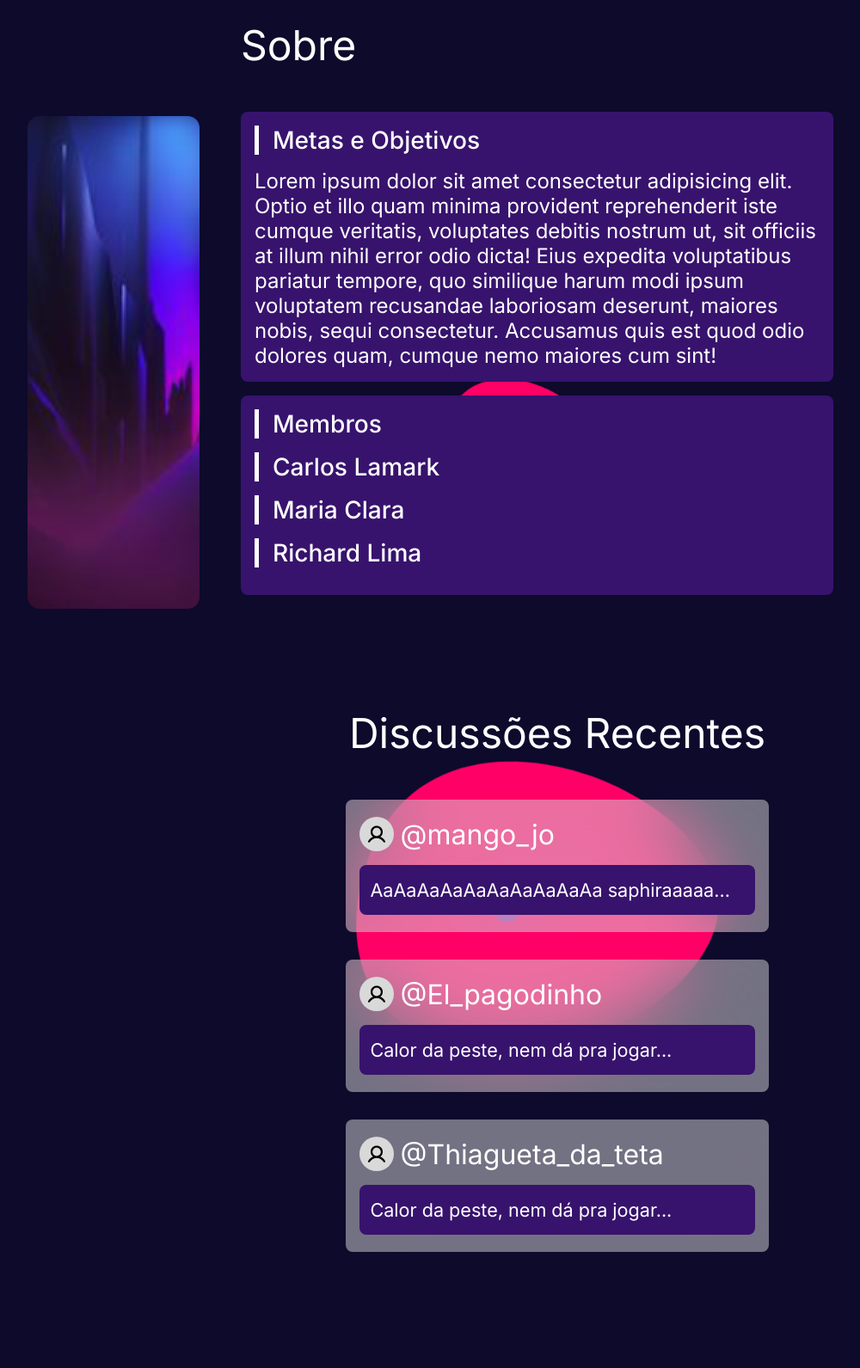
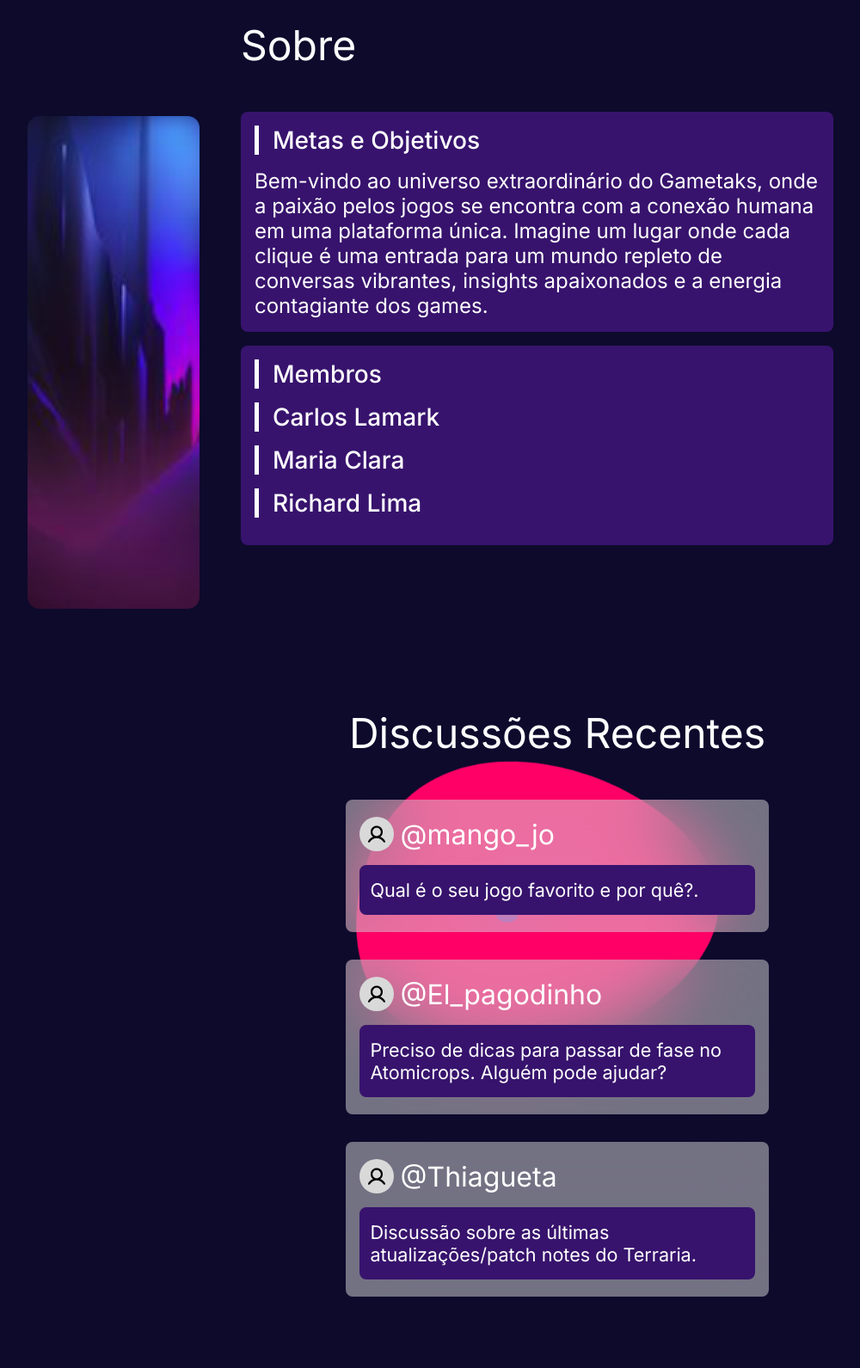
Before and after one commit to limarich/GameTalks, a Django app: page / in a window 1280 px wide. Shown: the part 1701-3292 px from the top of the page at 86% size, without its empty margins (16-1016 px from the left). Run offline with Django 4.2, Linux system fonts and the light colour scheme.

Commit message:
change example phrases

```diff
--- a/discussions/templates/pages/homepage.html
+++ b/discussions/templates/pages/homepage.html
@@ -72,13 +72,11 @@
           <div class="container">
             <h3>Metas e Objetivos</h3>
             <p>
-              Lorem ipsum dolor sit amet consectetur adipisicing elit. Optio et
-              illo quam minima provident reprehenderit iste cumque veritatis,
-              voluptates debitis nostrum ut, sit officiis at illum nihil error
-              odio dicta! Eius expedita voluptatibus pariatur tempore, quo
-              similique harum modi ipsum voluptatem recusandae laboriosam
-              deserunt, maiores nobis, sequi consectetur. Accusamus quis est
-              quod odio dolores quam, cumque nemo maiores cum sint!
+                Bem-vindo ao universo extraordinário do Gametaks, onde a paixão
+                pelos jogos se encontra com a conexão humana em uma plataforma
+                única. Imagine um lugar onde cada clique é uma entrada para um
+                mundo repleto de conversas vibrantes, insights apaixonados e a
+                energia contagiante dos games.
             </p>
           </div>
           <div class="container">
@@ -106,21 +104,21 @@
                 <img src="{% static "/homepage/images/profile.svg" %}"
                 alt="perfil"> @mango_jo
               </div>
-              <div class="comment">AaAaAaAaAaAaAaAaAaAa saphiraaaaa...</div>
+              <div class="comment">Qual é o seu jogo favorito e por quê?.</div>
             </li>
             <li>
               <div class="user-name">
                 <img src="{% static "/homepage/images/profile.svg" %}"
                 alt="perfil"> @El_pagodinho
               </div>
-              <div class="comment">Calor da peste, nem dá pra jogar...</div>
+              <div class="comment">Preciso de dicas para passar de fase no Atomicrops. Alguém pode ajudar?</div>
             </li>
             <li>
               <div class="user-name">
                 <img src="{% static "/homepage/images/profile.svg" %}"
-                alt="perfil"> @Thiagueta_da_teta
+                alt="perfil"> @Thiagueta
               </div>
-              <div class="comment">Calor da peste, nem dá pra jogar...</div>
+              <div class="comment">Discussão sobre as últimas atualizações/patch notes do Terraria.</div>
             </li>
           </ul>
         </div>
```
